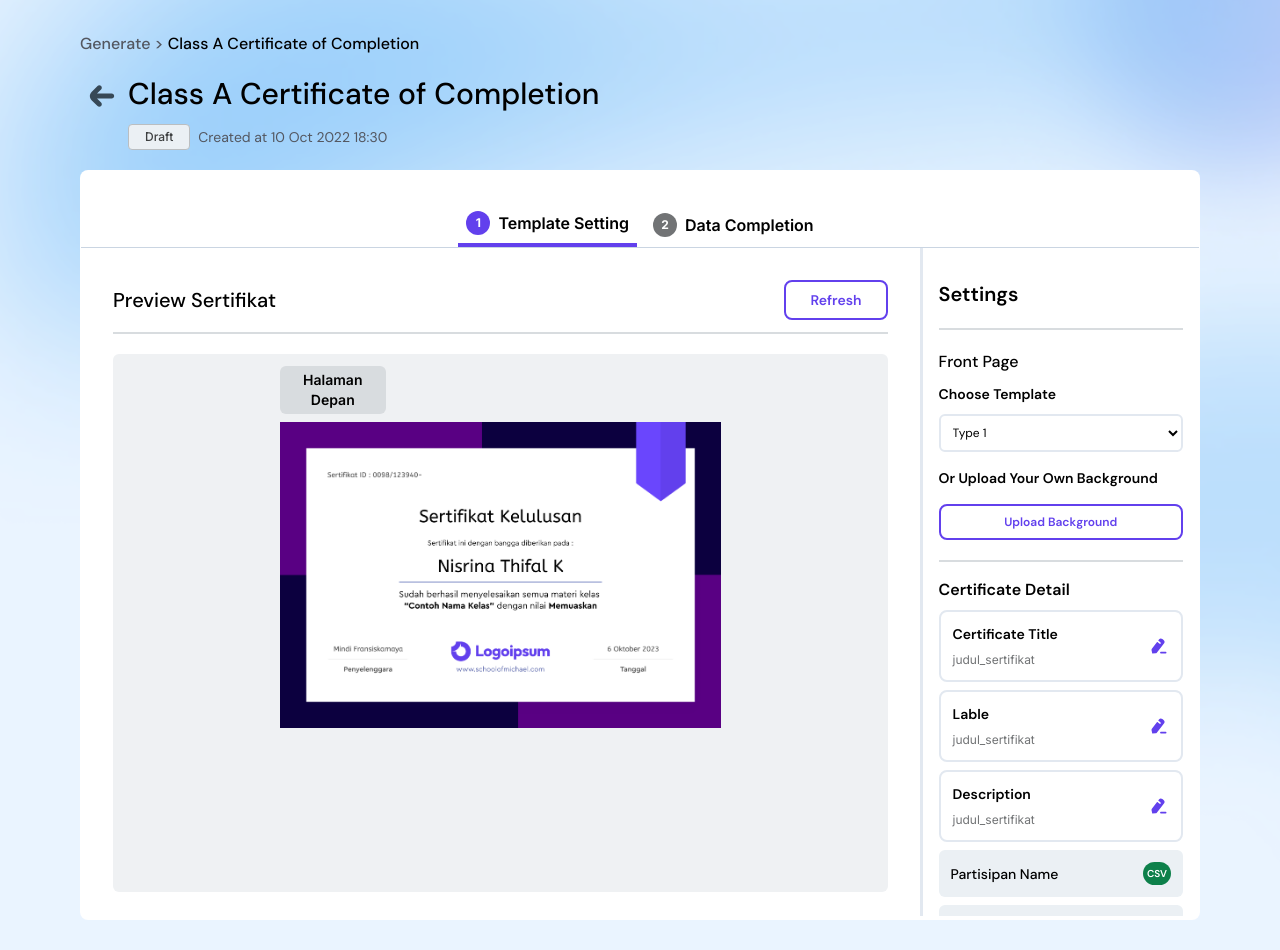
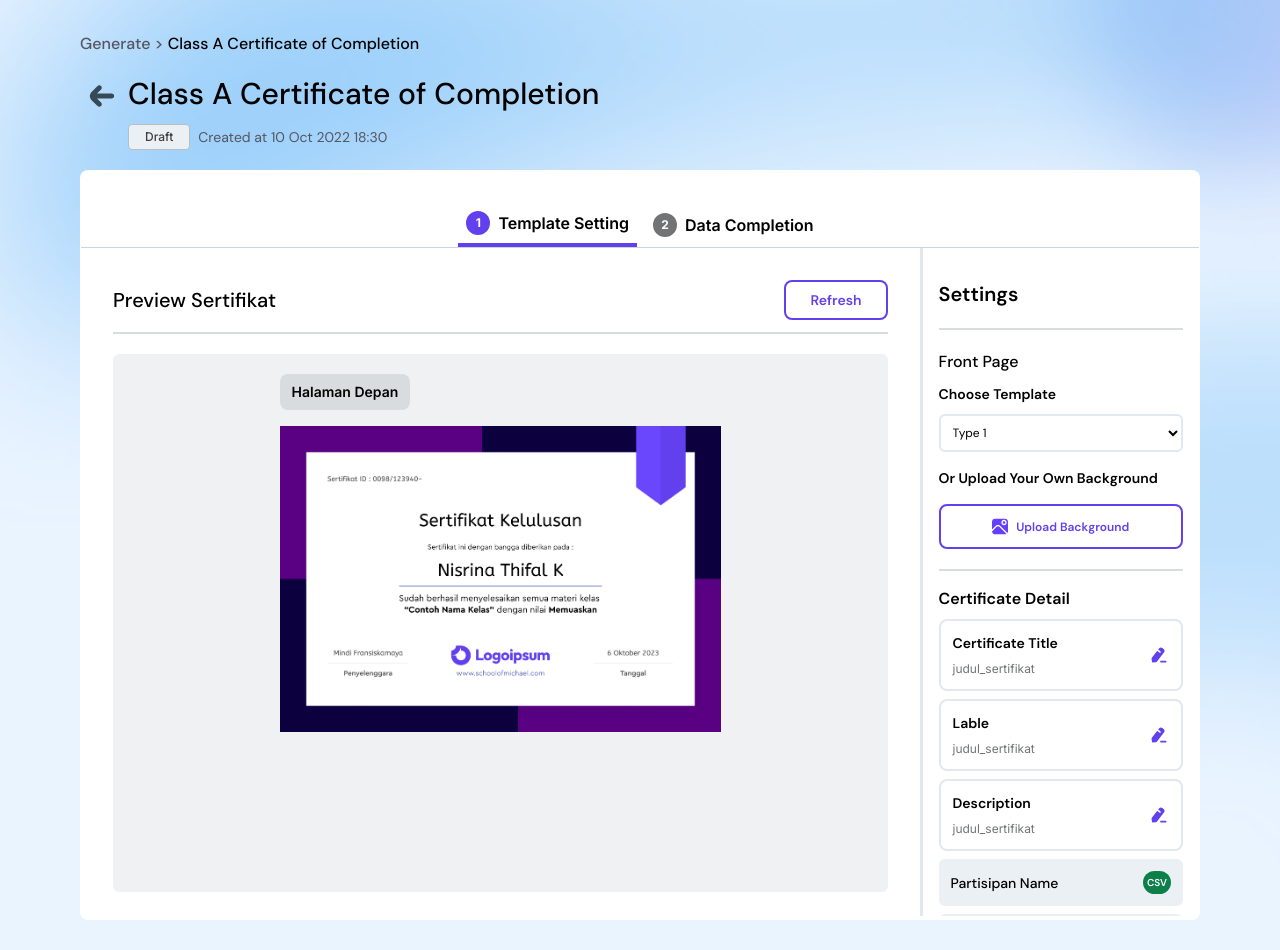
Before and after one commit to validify-icp/validify, a React (Vite) app in the folder src/motoko-try-frontend/: page /generate/1 in a window 1280 px wide. Built offline with nearby package versions, Linux system fonts and the light colour scheme.

Commit message:
feat: adding modal into detail generate page.

```diff
--- a/src/motoko-try-frontend/src/pages/generate/Detail.tsx
+++ b/src/motoko-try-frontend/src/pages/generate/Detail.tsx
@@ -2,14 +2,29 @@ import { useState } from "react";
 
 import { NavLink } from "react-router-dom";
 
-import Button from "../../components/Button";
+import Button from "../../components/elements/Button";
+import ModalUploadBackground from "../../components/molecules/ModalUploadBackground";
 
 import { images, backgrounds, icons } from "../../constants";
 
 const DetailGeneratePage = () => {
+  const [showModal, setShowModal] = useState({
+    uploadBackground: false,
+  });
   const [isTemplateTab, setIsTemplateTab] = useState(true);
+
+  const toggleModal = () => {
+    setShowModal({
+      ...showModal,
+      uploadBackground: !showModal.uploadBackground,
+    });
+  };
   return (
     <div className="w-full h-[950px] font-dm-sans">
+      <ModalUploadBackground
+        open={showModal.uploadBackground}
+        onClose={toggleModal}
+      />
       <div
         className="h-full px-20 pt-3 bg-cover bg-no-repeat bg-[position:10%_10%]"
         style={{
@@ -93,9 +108,9 @@ const DetailGeneratePage = () => {
                   </button>
                 </div>
                 <hr className="mt-3 border-none bg-[#D8DCDF] h-[2px]" />
-                <div className="mt-5 w-full h-[89%] bg-[#EFF1F3] rounded-md">
-                  <div className="mt-3 w-[60%] mx-auto p-3">
-                    <p className="font-inter text-sm w-[24%] bg-[#D8DCDF] font-semibold text-center rounded-md px-2 py-1">
+                <div className="mt-5 w-full flex h-[89%] bg-[#EFF1F3] rounded-md">
+                  <div className="w-[60%] mx-auto px-3 py-5 flex flex-col gap-2">
+                    <p className="font-inter text-sm w-[130px] bg-[#d8dcdf] font-semibold text-center rounded-lg px-2 py-2  ">
                       Halaman Depan
                     </p>
                     <img
@@ -126,9 +141,16 @@ const DetailGeneratePage = () => {
                   <p className="text-sm font-semibold">
                     Or Upload Your Own Background
                   </p>
-                  <button className="mt-4 w-full border-2 border-[#6240ED] px-6 py-2 rounded-lg text-xs text-[#6240ED] font-semibold">
-                    Upload Background
-                  </button>
+                  <label
+                    className="flex items-center justify-center gap-2 text-center mt-4 w-full border-2 border-[#6240ED] px-6 py-3 rounded-lg text-xs text-[#6240ED] font-semibold cursor-pointer"
+                    onClick={toggleModal}
+                  >
+                    <img
+                      src={icons.size_guideline_purple}
+                      alt="size guideline purple"
+                    />
+                    <span>Upload Background</span>
+                  </label>
                 </div>
                 <hr className="mt-5 border-none bg-[#D8DCDF] h-[2px]" />
                 <div className="mt-4">
@@ -196,9 +218,13 @@ const DetailGeneratePage = () => {
                 <hr className="mt-3 border-none bg-[#D8DCDF] h-[2px]" />
                 <div className="mt-4">
                   <p className="text-sm font-semibold">Logo Upload</p>
-                  <button className="mt-2 w-full border-2 border-[#6240ED] px-6 py-2 rounded-lg text-xs text-[#6240ED] font-semibold">
-                    Upload Logo
-                  </button>
+                  <label className="flex items-center justify-center gap-2 text-center mt-4 w-full border-2 border-[#6240ED] px-6 py-3 rounded-lg text-xs text-[#6240ED] font-semibold cursor-pointer">
+                    <img
+                      src={icons.size_guideline_purple}
+                      alt="size guideline purple"
+                    />
+                    <span>Upload Logo</span>
+                  </label>
                 </div>
                 <hr className="mt-3 border-none bg-[#D8DCDF] h-[2px]" />
                 <div className="mt-4">
@@ -245,9 +271,13 @@ const DetailGeneratePage = () => {
                   </div>
                   <div className="mt-4">
                     <p className="text-sm font-semibold">Upload Signature 1</p>
-                    <button className="mt-4 w-full border-2 border-[#6240ED] px-6 py-2 rounded-lg text-xs text-[#6240ED] font-semibold">
-                      Upload Signature
-                    </button>
+                    <label className="flex items-center justify-center gap-2 text-center mt-4 w-full border-2 border-[#6240ED] px-6 py-3 rounded-lg text-xs text-[#6240ED] font-semibold cursor-pointer">
+                      <img
+                        src={icons.size_guideline_purple}
+                        alt="size guideline purple"
+                      />
+                      <span>Upload Signature</span>
+                    </label>
                   </div>
                 </div>
                 <hr className="mt-5 mb-5 border-none bg-[#D8DCDF] h-[2px]" />
```
